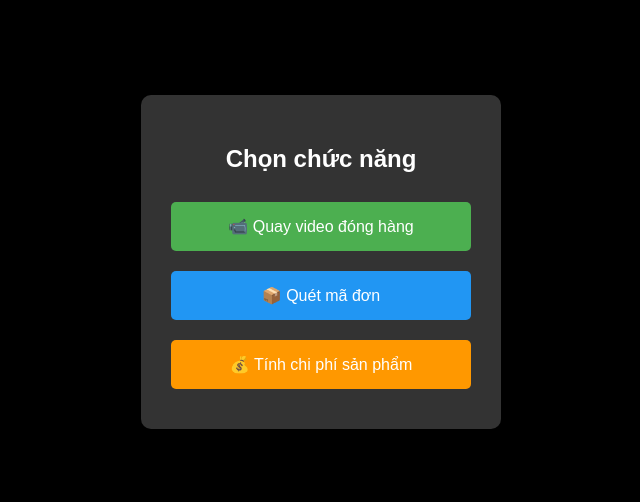
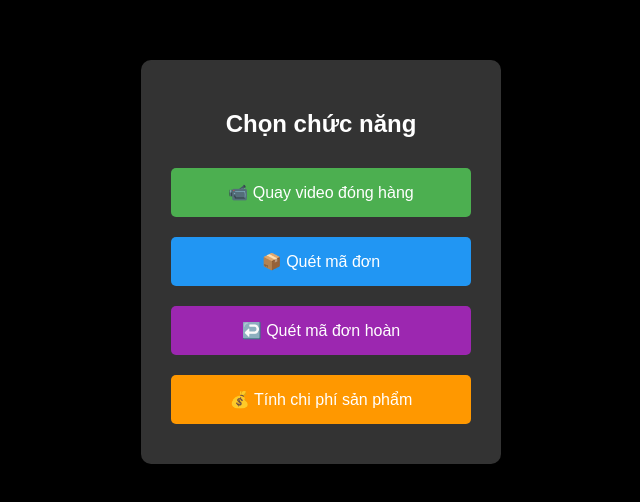
Before and after one commit to vinhphant9/index, a plain HTML site: page index.html in a window 1280 px wide. Shown: the part 146-648 px from the top of the page, without its empty margins (319-959 px from the left). Drawn offline with Linux system fonts and the light colour scheme.

Commit message:
Update index.html

```diff
--- a/index.html
+++ b/index.html
@@ -36,6 +36,7 @@ cursor:pointer;
 
 .video{background:#4CAF50;}
 .qr{background:#2196F3;}
+.return{background:#9C27B0;}
 .cost{background:#FF9800;}
 
 a{ text-decoration:none; }
@@ -61,6 +62,13 @@ a{ text-decoration:none; }
 </button>
 </a>
 
+<!-- NÚT THỨ 3 -->
+<a href="https://vinhphant9.github.io/5-QUET-MA-DON-HOAN/">
+<button class="return">
+↩️ Quét mã đơn hoàn
+</button>
+</a>
+
 <a href="https://vinhphant9.github.io/3-tinh-gia-ban/">
 <button class="cost">
 💰 Tính chi phí sản phẩm
```
